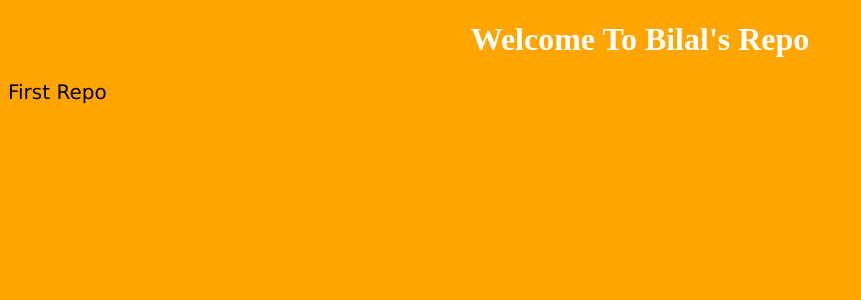
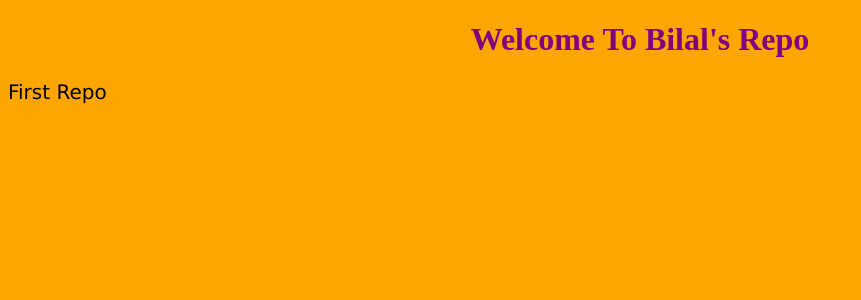
Before and after one commit to ihorlaitan/Bilalclyde, a Jekyll site: the page index.html, which Jekyll copies as it is, in a window 1280 px wide. Shown: the top 300 px of the page, without its empty margins (0-861 px from the left). Built offline with Jekyll 4.4.1, drawn with Linux system fonts in a browser that asks for light colours.

Commit message:
Update index.html

```diff
--- a/index.html
+++ b/index.html
@@ -7,7 +7,7 @@ body {
 }
 
 h1 {
-    color: white;
+    color: Purple;
     text-align: center;
 }
 
```
